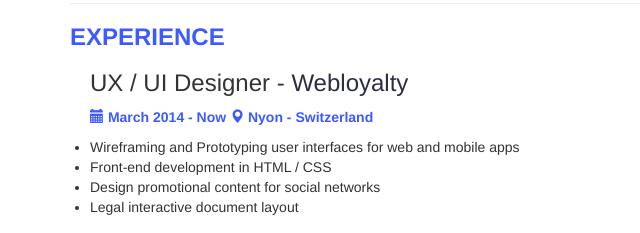
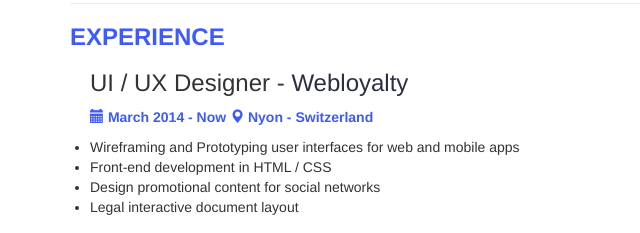
Before and after one commit to cyrillebesson/Resume, a plain HTML site: page index.html in a window 1280 px wide. Shown: the part 363-596 px from the top of the page, 0-640 px from the left. Drawn offline with nearby package versions, Linux system fonts and the light colour scheme.

Commit message:
Update index.html

```diff
--- a/index.html
+++ b/index.html
@@ -203,7 +203,7 @@
 
       <section class="blog-post">
 
-        <h3 class="blog-post-title">UX / UI Designer - <a
+        <h3 class="blog-post-title">UI / UX Designer - <a
             href="https://webloyalty.co.uk/?utm_source=wl.com&utm_medium=site&utm_campaign=wl.com_nw"
             target="_blank">Webloyalty</a></h3>
 
```
